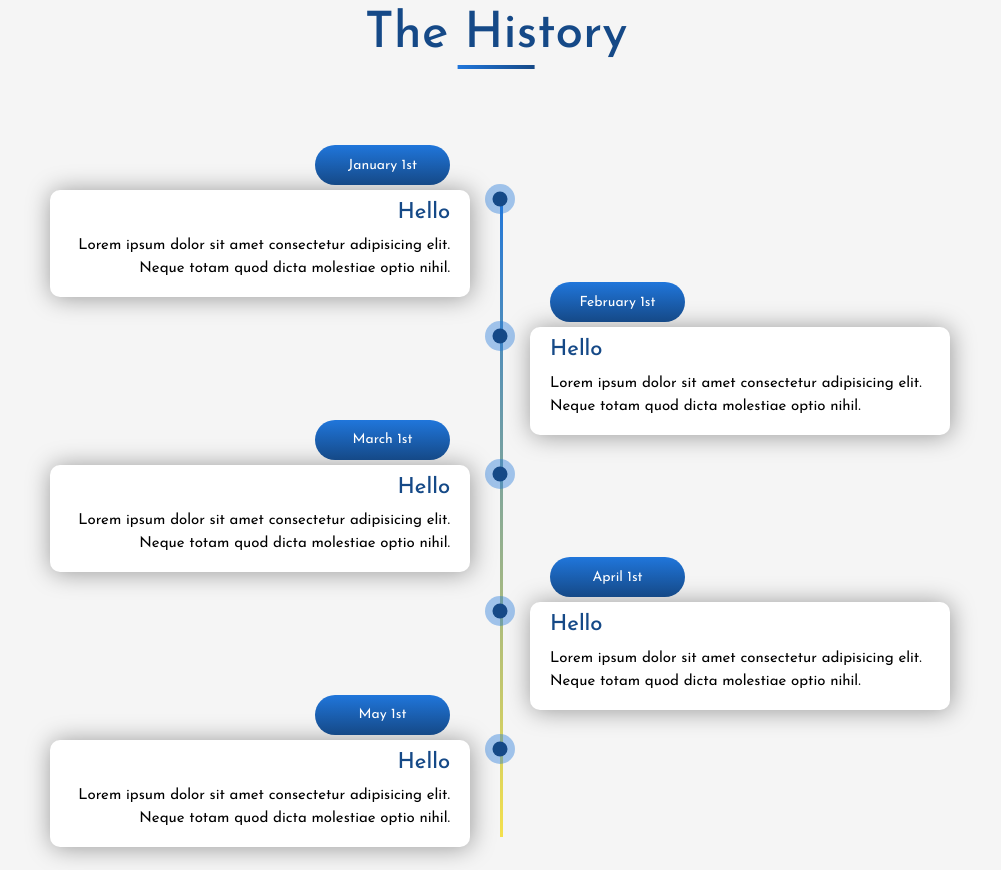
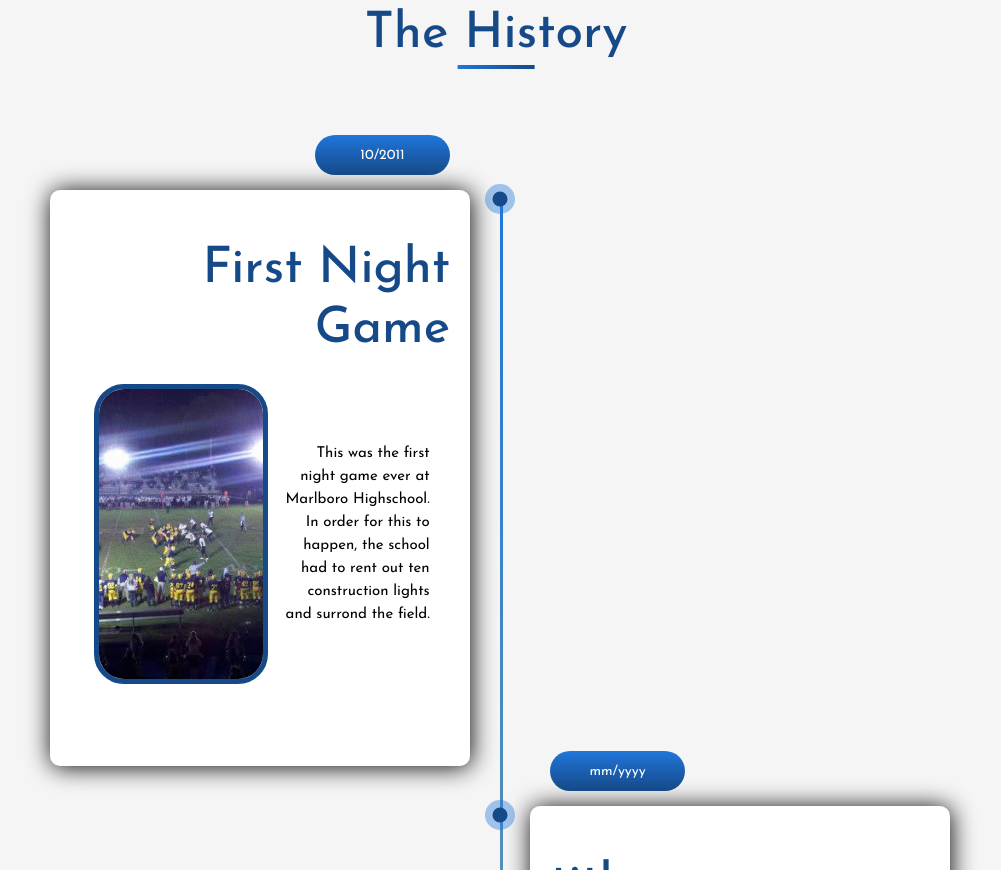
Before and after one commit to KyleRabkin61/Athletic-Stadium-Reconstruction-Project, a plain HTML site: page index.html in a window 1280 px wide. Shown: the part 2620-3490 px from the top of the page, without its empty margins (144-1145 px from the left). Drawn offline with nearby package versions, Linux system fonts and the light colour scheme.

Commit message:
Added Vue functionality to the timeline, added images to each timeline event, and styled the timeline.

```diff
--- a/index.html
+++ b/index.html
@@ -8,12 +8,18 @@
     <meta charset="utf-8" />
     <meta name="viewport" content="width=device-width, initial-scale=1, shrink-to-fit=no" />
 
+    <!-- Link to the tab logo -->
+    <link rel="shortcut icon" type="x-icon" href="imgs/football-tab-logo.png">
+
     <!-- Bootstrap CSS v5.2.1 -->
     <link href="https://cdn.jsdelivr.net/npm/bootstrap@5.3.2/dist/css/bootstrap.min.css" rel="stylesheet"
         integrity="sha384-T3c6CoIi6uLrA9TneNEoa7RxnatzjcDSCmG1MXxSR1GAsXEV/Dwwykc2MPK8M2HN" crossorigin="anonymous" />
 
     <!-- CSS link -->
     <link rel="stylesheet" href="style.css">
+
+    <!-- Vue.js framework -->
+    <script src="https://unpkg.com/vue@3.0.11/dist/vue.global.js"></script>
 
     <!-- Google fonts link -->
     <link rel="preconnect" href="https://fonts.googleapis.com">
@@ -74,7 +80,7 @@
         </div>
     </div>
 
-    <div class="container-fluid">
+    <div id="vue_app" class="container-fluid">
 
         <!-- The Project -->
         <div class="the-project d-flex justify-content-center" id="project">
@@ -109,7 +115,6 @@
                 </div>
             </div>
         </div>
-    </div>
 
         <!-- The History -->
         <div class="the-history" id="history">
@@ -118,51 +123,21 @@
                 <div class="row d-flex justify-content-center align-items-center">
                     <div class="timeline-container">
                         <ul>
-                            <li>
-                                <h3 class="title">Hello</h3>
-                                <p class="content">Lorem ipsum dolor sit amet consectetur adipisicing elit. Neque
-                                    totam quod dicta molestiae
-                                    optio nihil.</p>
+                            <li v-for="event in timeline" :key="event.id">
+                                <h3 class="title">{{ event.title }}</h3>
+                                <div class="row mb-3 p-3 d-flex align-items-center">
+                                    <img src="timeline-imgs/night-game.JPG" alt="" class="timeline-img col-12 col-lg-6">
+                                    <p class="content col-12 col-lg-6">{{ event.description }}</p>
+                                </div>
                                 <span class="circle"></span>
-                                <span class="date">January 1st</span>
-                            </li>
-                            <li class="timeline-section">
-                                <h3 class="title">Hello</h3>
-                                <p class="content">Lorem ipsum dolor sit amet consectetur adipisicing elit. Neque
-                                    totam quod dicta molestiae
-                                    optio nihil.</p>
-                                <span class="circle"></span>
-                                <span class="date">February 1st</span>
-                            </li>
-                            <li class="timeline-section">
-                                <h3 class="title">Hello</h3>
-                                <p class="content">Lorem ipsum dolor sit amet consectetur adipisicing elit. Neque
-                                    totam quod dicta molestiae
-                                    optio nihil.</p>
-                                <span class="circle"></span>
-                                <span class="date">March 1st</span>
-                            </li>
-                            <li class="timeline-section">
-                                <h3 class="title">Hello</h3>
-                                <p class="content">Lorem ipsum dolor sit amet consectetur adipisicing elit. Neque
-                                    totam quod dicta molestiae
-                                    optio nihil.</p>
-                                <span class="circle"></span>
-                                <span class="date">April 1st</span>
-                            </li>
-                            <li class="timeline-section">
-                                <h3 class="title">Hello</h3>
-                                <p class="content">Lorem ipsum dolor sit amet consectetur adipisicing elit. Neque
-                                    totam quod dicta molestiae
-                                    optio nihil.</p>
-                                <span class="circle"></span>
-                                <span class="date">May 1st</span>
+                                <span class="date">{{ event.date }}</span>
                             </li>
                         </ul>
                     </div>
                 </div>
             </div>
         </div>
+    </div>
 
     <footer>
 
--- a/script.js
+++ b/script.js
@@ -1,3 +1,22 @@
+// Used vue for loop to create all timeline events
+const vue_app = Vue.createApp({
+    data() {
+        return {
+            timeline: []
+        };
+    },
+    created() {
+        fetch('timeline.json')
+            .then(response => response.json())
+            .then(json => {
+                this.timeline = json;
+            })
+            .catch(error => console.error("Error fetching data:", error));
+    }
+});
+
+vue_app.mount("#vue_app");
+
 let imgHeader = document.querySelector(".image-header");
 let height = parseInt(getComputedStyle(imgHeader).height, 10);
 
--- a/style.css
+++ b/style.css
@@ -243,7 +243,7 @@ Fonts:
   background-position: center center;
   background-repeat: no-repeat;
   background-size: cover;
-  box-shadow: 0px 1px 14px 7px rgba(0, 0, 0, 0.90);
+  box-shadow: 1px 1px 25px rgba(0, 0, 0, 0.984);
   position: relative;
 }
 
@@ -254,7 +254,7 @@ Fonts:
   border: #F4E04D 5px solid;
   border-radius: 10px;
   color: white;
-  box-shadow: 0px 1px 14px 7px rgba(0, 0, 0, 0.90);
+  box-shadow: 1px 1px 25px rgba(0, 0, 0, 0.984);
   position: relative;
 }
 
@@ -294,7 +294,7 @@ Fonts:
   background-position: center center;
   background-repeat: no-repeat;
   background-size: cover;
-  box-shadow: 0px 1px 14px 7px rgba(0, 0, 0, 0.90);
+  box-shadow: 1px 1px 25px rgba(0, 0, 0, 0.984);
   position: relative;
 }
 
@@ -305,7 +305,7 @@ Fonts:
   border: #F4E04D 5px solid;
   border-radius: 10px;
   color: black;
-  box-shadow: 0px 1px 14px 7px rgba(0, 0, 0, 0.90);
+  box-shadow: 1px 1px 25px rgba(0, 0, 0, 0.984);
   position: relative;
 }
 
@@ -352,7 +352,7 @@ Fonts:
   position: absolute;
   content: ' ';
   width: 3px;
-  height: 98%;
+  height: 100%;
   background-image: linear-gradient(to bottom, #2076DB, #F4E04D);
   top: 3px;
 }
@@ -364,11 +364,11 @@ Fonts:
 .timeline-container ul li {
   width: 50%;
   height: auto;
-  padding: 10px 20px;
+  padding: 50px 20px;
   background: white;
-  box-shadow: 1px 1px 25px rgba(0, 0, 0, 0.384);
+  box-shadow: 1px 1px 25px rgba(0, 0, 0, 0.984);
   border-radius: 10px;
-  margin-bottom: 30px;
+  margin-bottom: 40px;
   z-index: 99;
   position: relative;
 }
@@ -377,6 +377,10 @@ Fonts:
   float: left;
   clear: right;
   transform: translateX(-30px);
+  text-align: right;
+}
+
+.timeline-container ul li .content:nth-child(odd) {
   text-align: right;
 }
 
@@ -395,9 +399,22 @@ Fonts:
 }
 
 .timeline-container ul li .title {
-  font-size: 22px;
+  font-size: clamp(20px, 8vw, 50px);
   font-weight: 500;
   color: #154987;
+}
+
+.timeline-container ul li .row {
+  margin-left: clamp(5px, 0.6vw, 10px);
+}
+
+.timeline-container .timeline-img {
+  height: 300px;
+  object-fit: cover;
+  background-repeat: no-repeat;
+  border-radius: 30px;
+  border: #154987 5px solid;
+  padding: 0;
 }
 
 ul li .content {
@@ -407,15 +424,9 @@ ul li .content {
   line-height: 23px;
 }
 
-ul li a {
-  font-size: 15px;
-  color: #154987;
-  text-decoration: none;
-}
-
 ul li .date {
   position: absolute;
-  top: -45px;
+  top: -55px;
   width: 135px;
   height: 40px;
   border-radius: 20px;
@@ -457,13 +468,15 @@ ul li .date {
   transform: translate(-50%, -50%);
 }
 
+/* media for timeline */
+
 @media screen and (max-width:1200px) {
   .timeline-container {
     width: 85%;
   }
 }
 
-@media screen and (max-width:992px) {
+@media screen and (max-width:991px) {
   .timeline-container {
     width: 80%;
     transform: translateX(15px);
@@ -477,12 +490,34 @@ ul li .date {
     width: 100%;
     float: none;
     clear: none;
-    margin-bottom: 80px;
+    margin-bottom: 100px;
+  }
+
+  .timeline-container ul li .row {
+    flex-direction: column;
+    place-items: center;
+    margin-left: clamp(0px, 0.05vw, 1px);
+  }
+
+  .timeline-container ul li {
+    transform: translateX(0);
+    text-align: center;
+  }
+
+  .timeline-container .timeline-img,
+  .timeline-container .content {
+    width: 100% !important;
+    max-width: 500px;
+    margin-bottom: 20px;
+  }
+
+  .timeline-container .content {
+    text-align: center;
   }
 
   .timeline-container ul li:nth-child(odd) {
     transform: translateX(0);
-    text-align: left;
+    text-align: center;
   }
 
   .timeline-container ul li:nth-child(odd) .date{
--- /dev/null
+++ b/timeline.json
@@ -0,0 +1,33 @@
+[
+    {
+        "title": "First Night Game",
+        "description": "This was the first night game ever at Marlboro Highschool.  In order for this to happen, the school had to rent out ten construction lights and surrond the field.",
+        "img": "timeline-imgs/night-game.JPG",
+        "date": "10/2011",
+        "alt": "lorem"
+    },
+    {
+        "title": "title",
+        "description": "Lorem ipsum dolor sit amet consectetur adipisicing elit. Molestias adipisci ipsa expedita nihil cum culpa!",
+        "date": "mm/yyyy",
+        "alt": "lorem"
+    },
+    {
+        "title": "title",
+        "description": "Lorem ipsum dolor sit amet consectetur adipisicing elit. Molestias adipisci ipsa expedita nihil cum culpa!",
+        "date": "mm/yyyy",
+        "alt": "lorem"
+    },
+    {
+        "title": "title",
+        "description": "Lorem ipsum dolor sit amet consectetur adipisicing elit. Molestias adipisci ipsa expedita nihil cum culpa!",
+        "date": "mm/yyyy",
+        "alt": "lorem"
+    },
+    {
+        "title": "title",
+        "description": "Lorem ipsum dolor sit amet consectetur adipisicing elit. Molestias adipisci ipsa expedita nihil cum culpa!",
+        "date": "mm/yyyy",
+        "alt": "lorem"
+    }
+]
```
Also changed, not shown: imgs/football-tab-logo.png (added), timeline-imgs/night-game.JPG (added).
